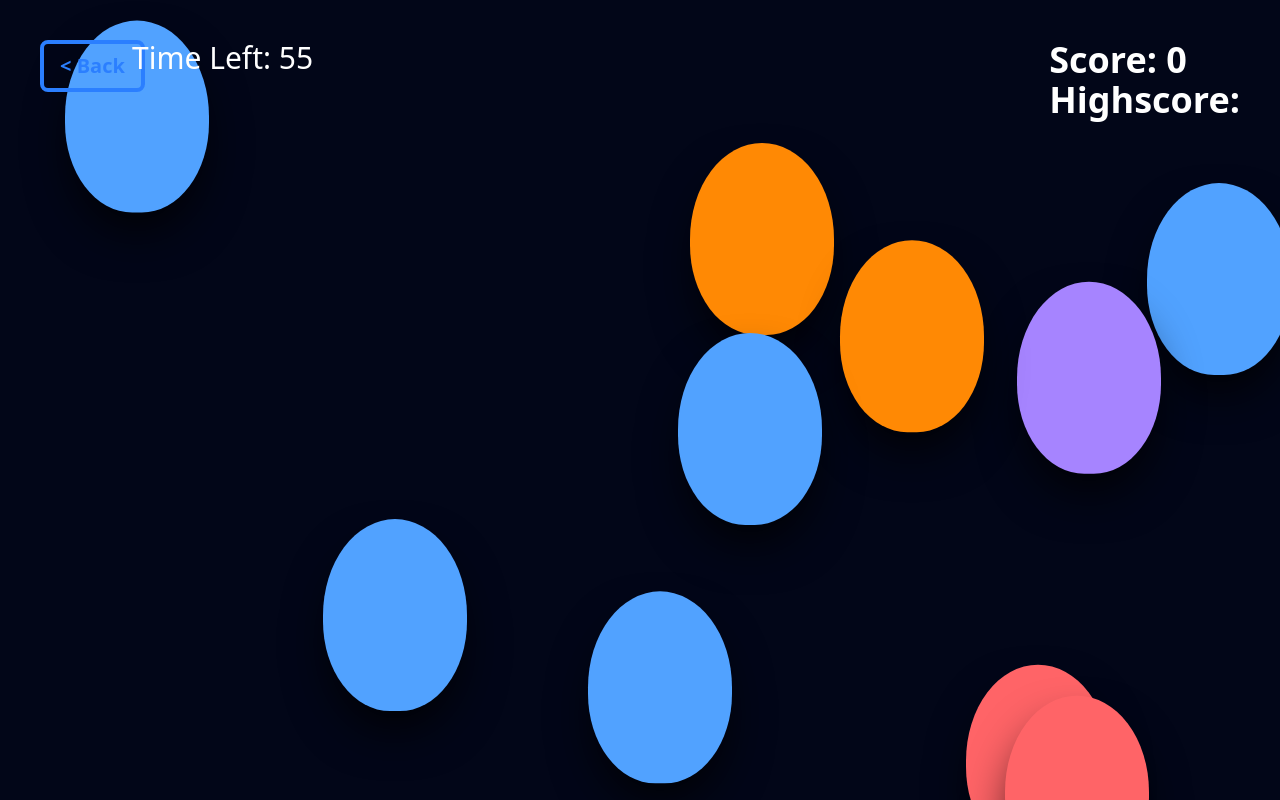
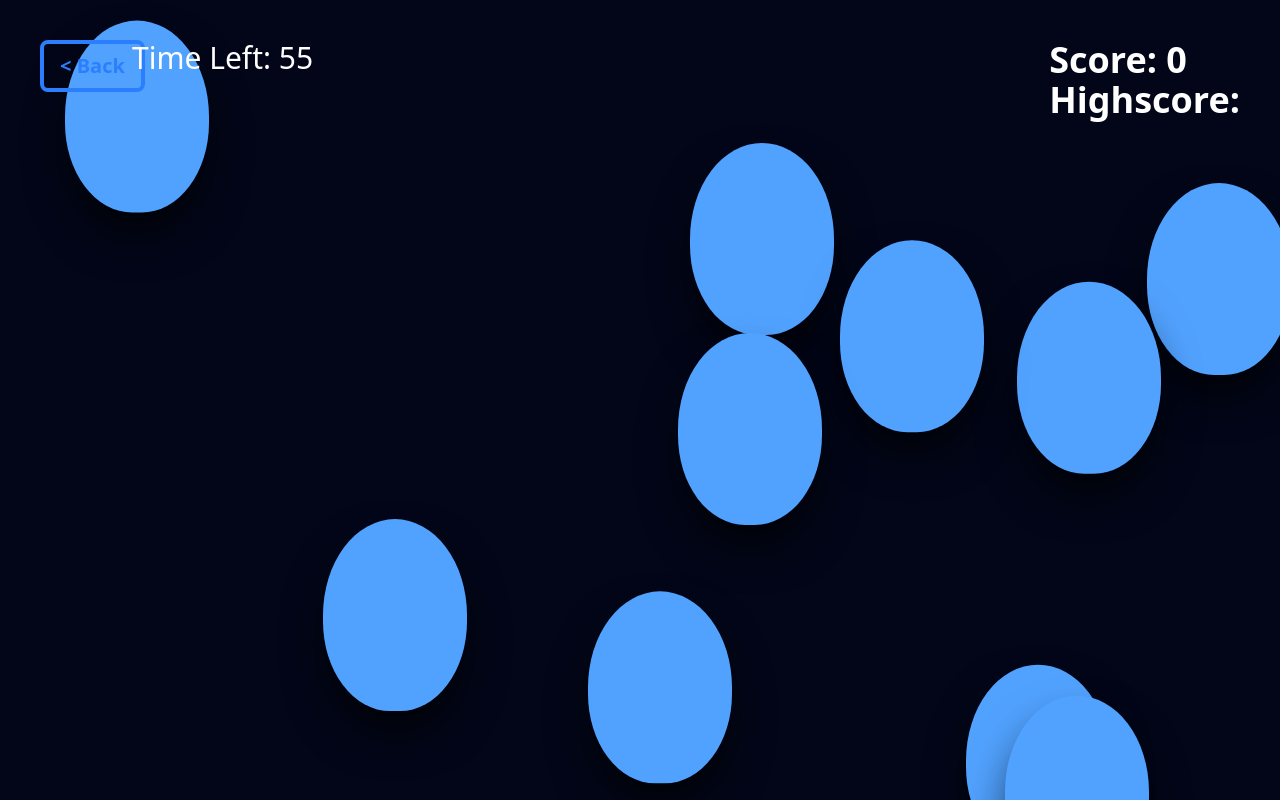
Before and after one commit to Harshil000/2-Devs, a React (Vite) app in the folder client/: page /play in a window 1280 px wide. Built offline with nearby package versions, Linux system fonts and the light colour scheme; no server answers.

Commit message:
max highscore

```diff
--- a/client/src/pages/GameScreen.jsx
+++ b/client/src/pages/GameScreen.jsx
@@ -125,7 +125,7 @@ const GameScreen = () => {
                         <div
                             key={balloon.id}
                             ref={balloon.ref}
-                            className={`shadow-2xl shadow-black absolute -bottom-48 bg-${balloon.color}-400 h-24 w-15 md:w-36 md:h-48 cursor-pointer`}
+                            className={`shadow-2xl shadow-black absolute -bottom-48 bg-blue-400 h-24 w-15 md:w-36 md:h-48 cursor-pointer`}
                             style={{ left: `${balloon.left}%`, borderRadius: "75% 75% 70% 70%" }}
                             onClick={() => handlePop(balloon.id, balloon.color)}
                         >
```
